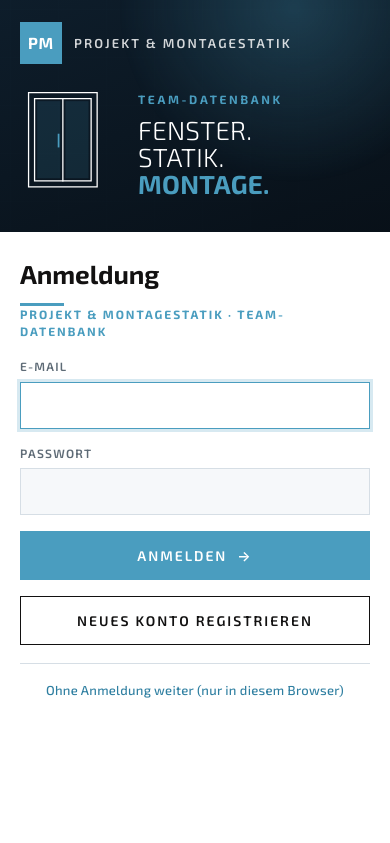
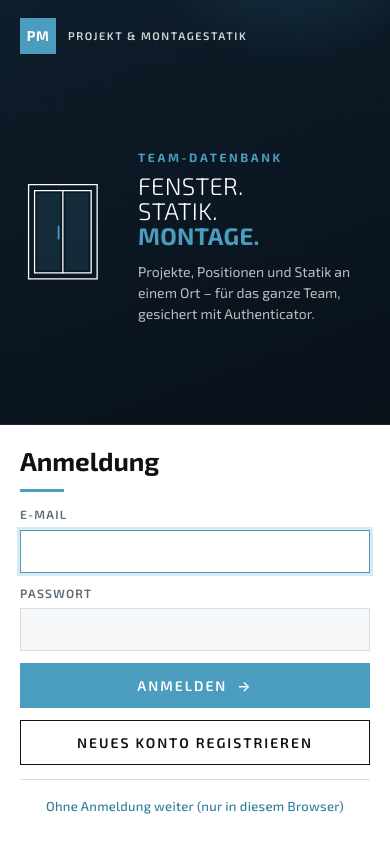
Before and after one commit to nikolaplaninic-niktos/schnitt-konfigurator, a plain HTML site: page index.html in a window 390 px wide. Shown: the top 843 px of the page. Drawn offline with nearby package versions, Linux system fonts and the light colour scheme.

Commit message:
Anmeldemaske mobil: Kopfbereich nicht mehr abgeschnitten, füllt den Bildschirm
Flex statt Grid auf Mobil (Pojas wird nicht mehr gestaucht), Formular
kompakter, doppelte Unterzeile ausgeblendet, auf hohen Displays wächst
der dunkle Bereich und zeigt den Untertitel.

Co-Authored-By: Claude Opus 5.5 <noreply@anthropic.com>

```diff
--- a/index.html
+++ b/index.html
@@ -143,19 +143,27 @@ form{display:flex;flex-direction:column}
 .auth.out .authart{clip-path:inset(0 0 0 100%);transition:clip-path .6s cubic-bezier(.77,0,.18,1)}
 .auth.out .authcard{transform:translateX(24px);opacity:0;transition:transform .45s ease,opacity .35s ease}
 @media (max-width:860px){
-  .auth{grid-template-columns:1fr;grid-template-rows:auto 1fr}
-  .authart{padding:22px 20px 28px;gap:20px;clip-path:none;transform:translateY(-100%);transition:transform .8s cubic-bezier(.77,0,.18,1)}
+  .auth{display:flex;flex-direction:column;-webkit-overflow-scrolling:touch}
+  .authhd p{display:none}
+  .aa-mark{width:36px;height:36px;font-size:14px}.aa-brand{font-size:11px;letter-spacing:.14em}
+  .astep{gap:12px}.astep input{padding:11px 12px}.auth button.wide{padding:13px 16px}.authcard{gap:14px}
+  .aa-mid{margin:auto 0}
+  .authart{flex:1 0 auto;justify-content:flex-start;padding:18px 20px 22px;gap:16px;clip-path:none;transform:translateY(-100%);transition:transform .8s cubic-bezier(.77,0,.18,1)}
   .auth.in .authart{transform:none}
   .auth.out .authart{clip-path:none;transform:translateY(-100%)}
   .authart::after{inset:-60% -30% auto auto;width:90%}
   .aa-mid{grid-template-columns:auto minmax(0,1fr);gap:22px}
-  .aa-win{width:96px}
+  .aa-win{width:80px}
   .aa-win .ln{stroke-width:3}.aa-win .ln.sj{stroke-width:4}
   .aa-top{opacity:0}.auth.in .aa-top{animation:aaRise .6s ease forwards .35s}
   .aa-win .tx,.aa-win .dim{display:none}
-  .aa-h{font-size:26px}.aa-sub,.aa-foot{display:none}.aa-eye{margin-bottom:8px}
-  .authcard{justify-content:flex-start;padding:28px 20px 24px;max-width:520px}
+  .aa-h{font-size:24px}.aa-sub,.aa-foot{display:none}.aa-eye{margin-bottom:8px}
+  .authcard{flex:none;justify-content:flex-start;padding:22px 20px calc(24px + env(safe-area-inset-bottom));max-width:520px}
   .authhd h2{font-size:26px}
+}
+@media (max-width:860px) and (min-height:740px){
+  .aa-win{width:96px}
+  .aa-sub{display:block;font-size:14px;margin-top:12px}
 }
 @media (prefers-reduced-motion: reduce){
   .auth,.auth *,.auth *::before,.auth *::after{animation-duration:.01ms!important;animation-delay:0s!important;animation-iteration-count:1!important;transition-duration:.01ms!important;transition-delay:0s!important}
```
